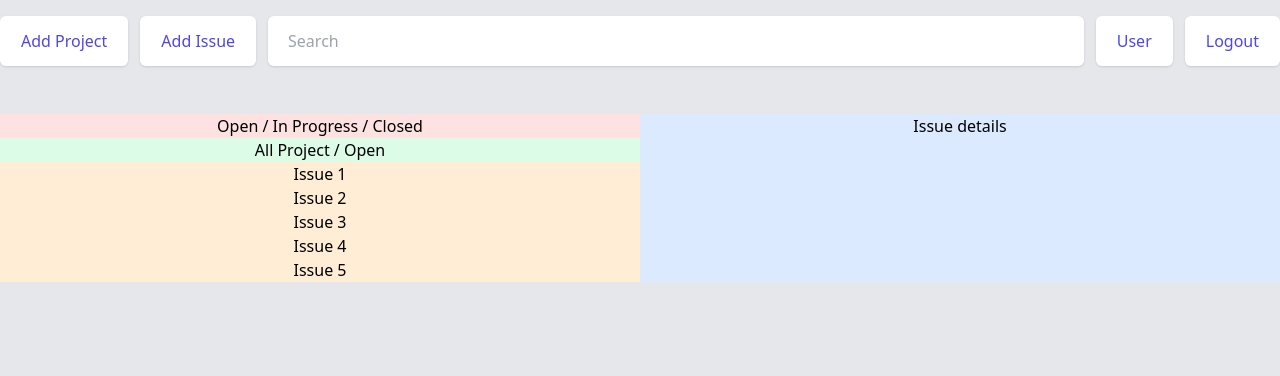
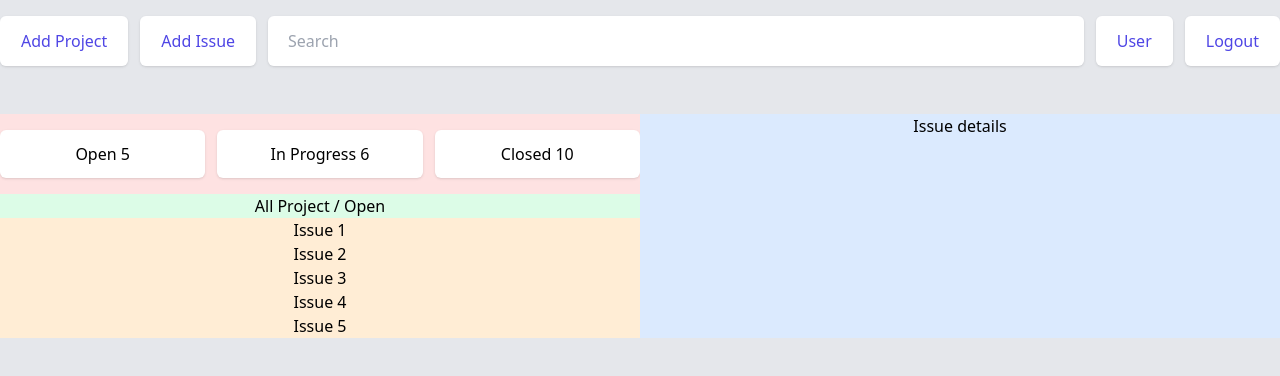
Before and after one commit to iqbalpakeh/trackv, an Angular app in the folder web/: page / in a window 1280 px wide. Shown: the top 376 px of the page. Built offline with nearby package versions, Linux system fonts and the light colour scheme.

Commit message:
Add section for data

```diff
--- a/web/src/app/app.component.html
+++ b/web/src/app/app.component.html
@@ -2,7 +2,6 @@
   <!-- /////////////////////////////////////// -->
   <!-- HEADER -->
   <!-- /////////////////////////////////////// -->
-
   <div class="container mx-auto py-4 flex space-x-3">
     <div class="inline-flex rounded-md shadow">
       <a href="#"
@@ -40,8 +39,19 @@
       <!-- ISSUE LIST -->
       <!-- /////////////////////////////////////// -->
       <div class="bg-yellow-100 w-1/2 text-center">
-        <div class="bg-red-100">
-          Open / In Progress / Closed
+        <div class="bg-red-100 flex space-x-3 py-4">
+          <!-- OPEN -->
+          <div class="rounded-md shadow px-5 py-3 bg-white flex-1 text-base font-medium">
+            Open 5
+          </div>
+          <!-- IN PROGRESS -->
+          <div class="rounded-md shadow px-5 py-3 bg-white flex-1 text-base font-medium">
+            In Progress 6
+          </div>
+          <!-- CLOSED -->
+          <div class="rounded-md shadow px-5 py-3 bg-white flex-1 text-base font-medium">
+            Closed 10
+          </div>
         </div>
         <div class="bg-green-100">
           All Project / Open
```
